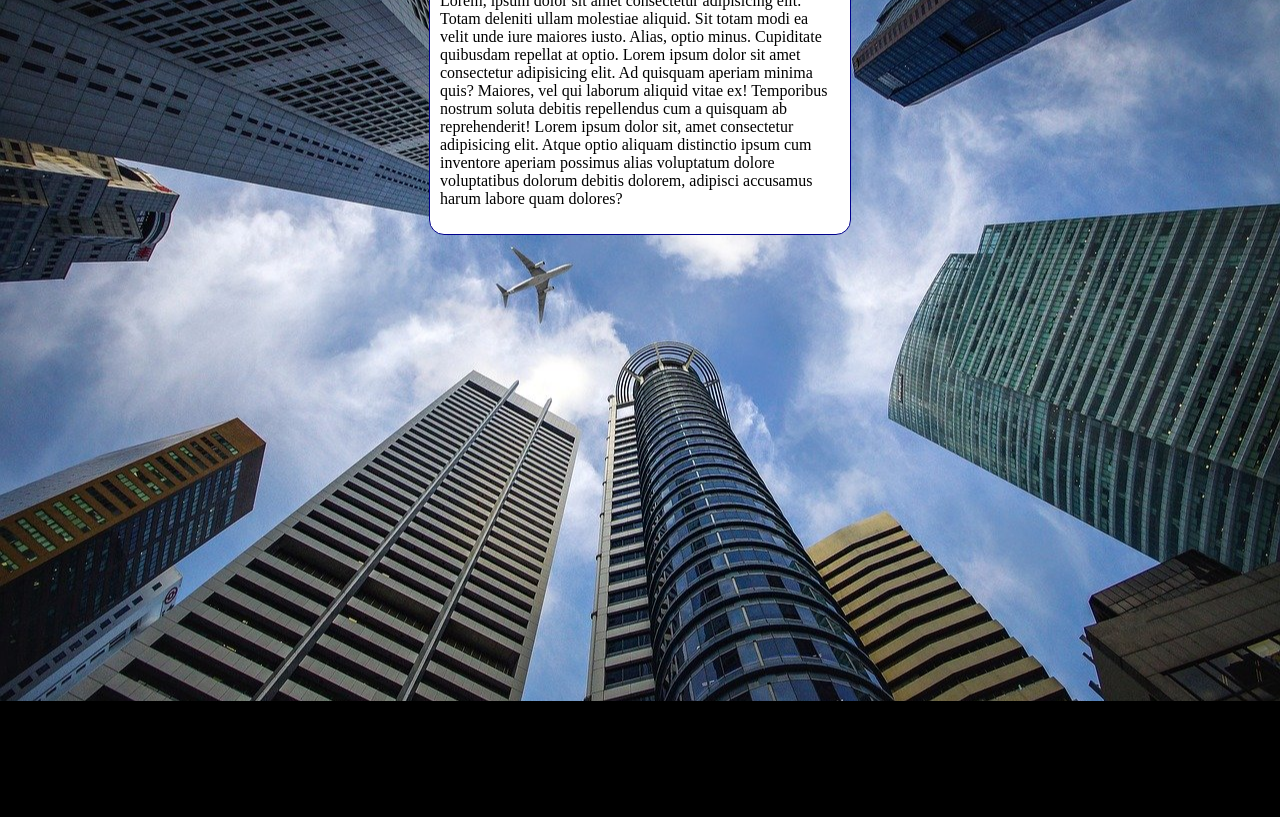
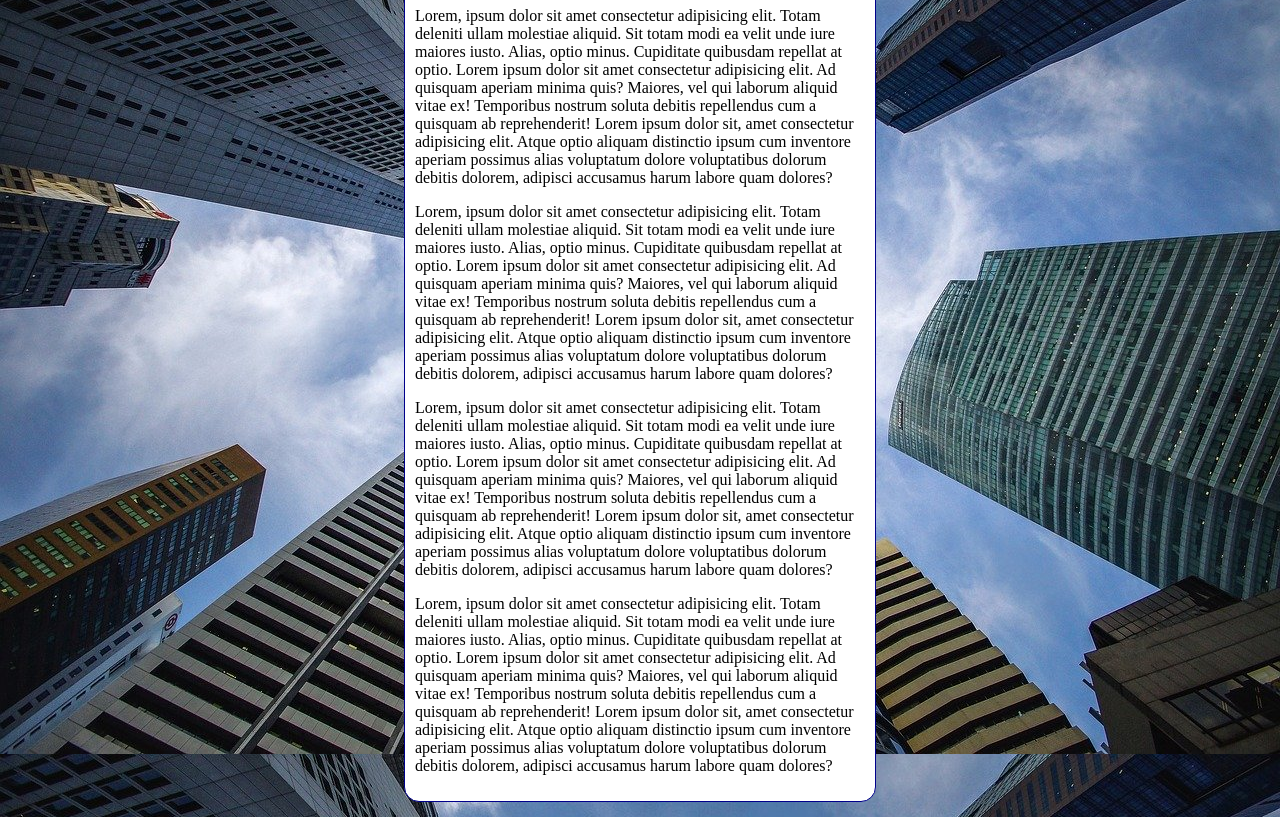
Before and after one commit to htmlpaia2/HTML-CSS, a plain HTML site: page ex022/06.html in a window 1280 px wide. Shown: the part 99-916 px from the top of the page. Before the commit the page ends 800 px from the top, so only its background shows below. Drawn offline with Linux system fonts and the light colour scheme.

Commit message:
Update 06.html

```diff
--- a/ex022/06.html
+++ b/ex022/06.html
@@ -6,21 +6,27 @@
     <title>Document</title>
     <style>
         body {
-            padding: 0px;
-            margin: 0px;
-            height: 100vh;
+            height: 100%;
+            /*
             background-color: black;
             background-image: url(imagens/wallpaper002.jpg);
             background-position: center center;
             background-repeat: no-repeat;
             background-size: cover;
+            background-attachment: fixed; scroll é outra opção
+
+            background: color image repeat attachment position
+            ^^^ shorthand sem background-size
+            */
+            background: black url(imagens/wallpaper002.jpg) no-repeat fixed center center;
+            background-size: cover;
         }
 
         main {
             background-color: white;
-            width: 400px;
+            max-width: 450px;
             padding: 10px;
-            margin: auto;
+            margin: 15px auto;
             border: 1px solid darkblue;
             border-radius: 15px;
         }
@@ -30,6 +36,9 @@
     <main>
         <h1>Teste de Imagem de Fundo</h1>
         <p>Lorem, ipsum dolor sit amet consectetur adipisicing elit. Totam deleniti ullam molestiae aliquid. Sit totam modi ea velit unde iure maiores iusto. Alias, optio minus. Cupiditate quibusdam repellat at optio. Lorem ipsum dolor sit amet consectetur adipisicing elit. Ad quisquam aperiam minima quis? Maiores, vel qui laborum aliquid vitae ex! Temporibus nostrum soluta debitis repellendus cum a quisquam ab reprehenderit! Lorem ipsum dolor sit, amet consectetur adipisicing elit. Atque optio aliquam distinctio ipsum cum inventore aperiam possimus alias voluptatum dolore voluptatibus dolorum debitis dolorem, adipisci accusamus harum labore quam dolores?</p>
+        <p>Lorem, ipsum dolor sit amet consectetur adipisicing elit. Totam deleniti ullam molestiae aliquid. Sit totam modi ea velit unde iure maiores iusto. Alias, optio minus. Cupiditate quibusdam repellat at optio. Lorem ipsum dolor sit amet consectetur adipisicing elit. Ad quisquam aperiam minima quis? Maiores, vel qui laborum aliquid vitae ex! Temporibus nostrum soluta debitis repellendus cum a quisquam ab reprehenderit! Lorem ipsum dolor sit, amet consectetur adipisicing elit. Atque optio aliquam distinctio ipsum cum inventore aperiam possimus alias voluptatum dolore voluptatibus dolorum debitis dolorem, adipisci accusamus harum labore quam dolores?</p>
+        <p>Lorem, ipsum dolor sit amet consectetur adipisicing elit. Totam deleniti ullam molestiae aliquid. Sit totam modi ea velit unde iure maiores iusto. Alias, optio minus. Cupiditate quibusdam repellat at optio. Lorem ipsum dolor sit amet consectetur adipisicing elit. Ad quisquam aperiam minima quis? Maiores, vel qui laborum aliquid vitae ex! Temporibus nostrum soluta debitis repellendus cum a quisquam ab reprehenderit! Lorem ipsum dolor sit, amet consectetur adipisicing elit. Atque optio aliquam distinctio ipsum cum inventore aperiam possimus alias voluptatum dolore voluptatibus dolorum debitis dolorem, adipisci accusamus harum labore quam dolores?</p>
+        <p>Lorem, ipsum dolor sit amet consectetur adipisicing elit. Totam deleniti ullam molestiae aliquid. Sit totam modi ea velit unde iure maiores iusto. Alias, optio minus. Cupiditate quibusdam repellat at optio. Lorem ipsum dolor sit amet consectetur adipisicing elit. Ad quisquam aperiam minima quis? Maiores, vel qui laborum aliquid vitae ex! Temporibus nostrum soluta debitis repellendus cum a quisquam ab reprehenderit! Lorem ipsum dolor sit, amet consectetur adipisicing elit. Atque optio aliquam distinctio ipsum cum inventore aperiam possimus alias voluptatum dolore voluptatibus dolorum debitis dolorem, adipisci accusamus harum labore quam dolores?</p>
     </main>
 </body>
 </html>
```
